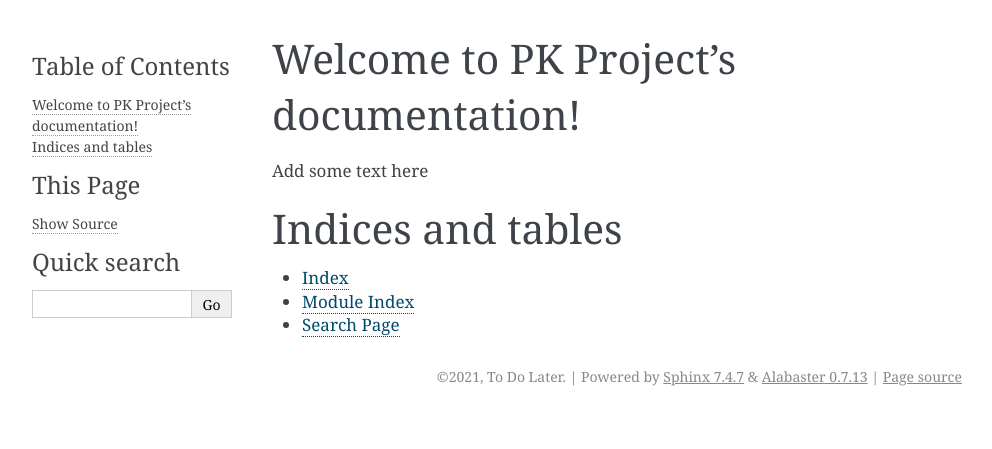
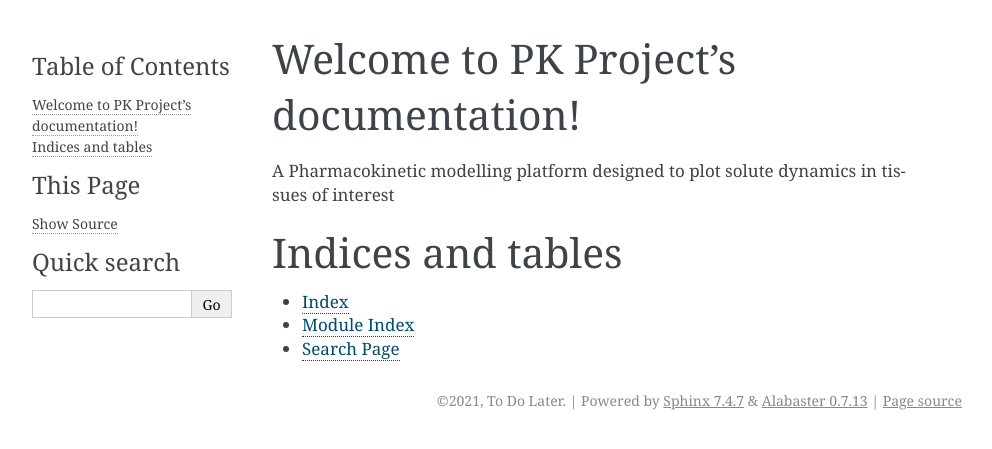
Before and after one commit to Software-Engineering-BBSRC-Group-6/PK_modelling, a Sphinx documentation site: the page built from docs/index.rst, in a window 1280 px wide. Shown: the top 449 px of the page, without its empty margins (148-1140 px from the left). Built offline with Sphinx 7.4.7, drawn with Linux system fonts in a browser that asks for light colours.

Commit message:
Update index.rst

```diff
--- a/docs/index.rst
+++ b/docs/index.rst
@@ -10,8 +10,7 @@ Welcome to PK Project's documentation!
    :maxdepth: 2
    :caption: Contents: quickstart
 
-
-Add some text here
+A Pharmacokinetic modelling platform designed to plot solute dynamics in tissues of interest
 
 Indices and tables
 ==================
```
